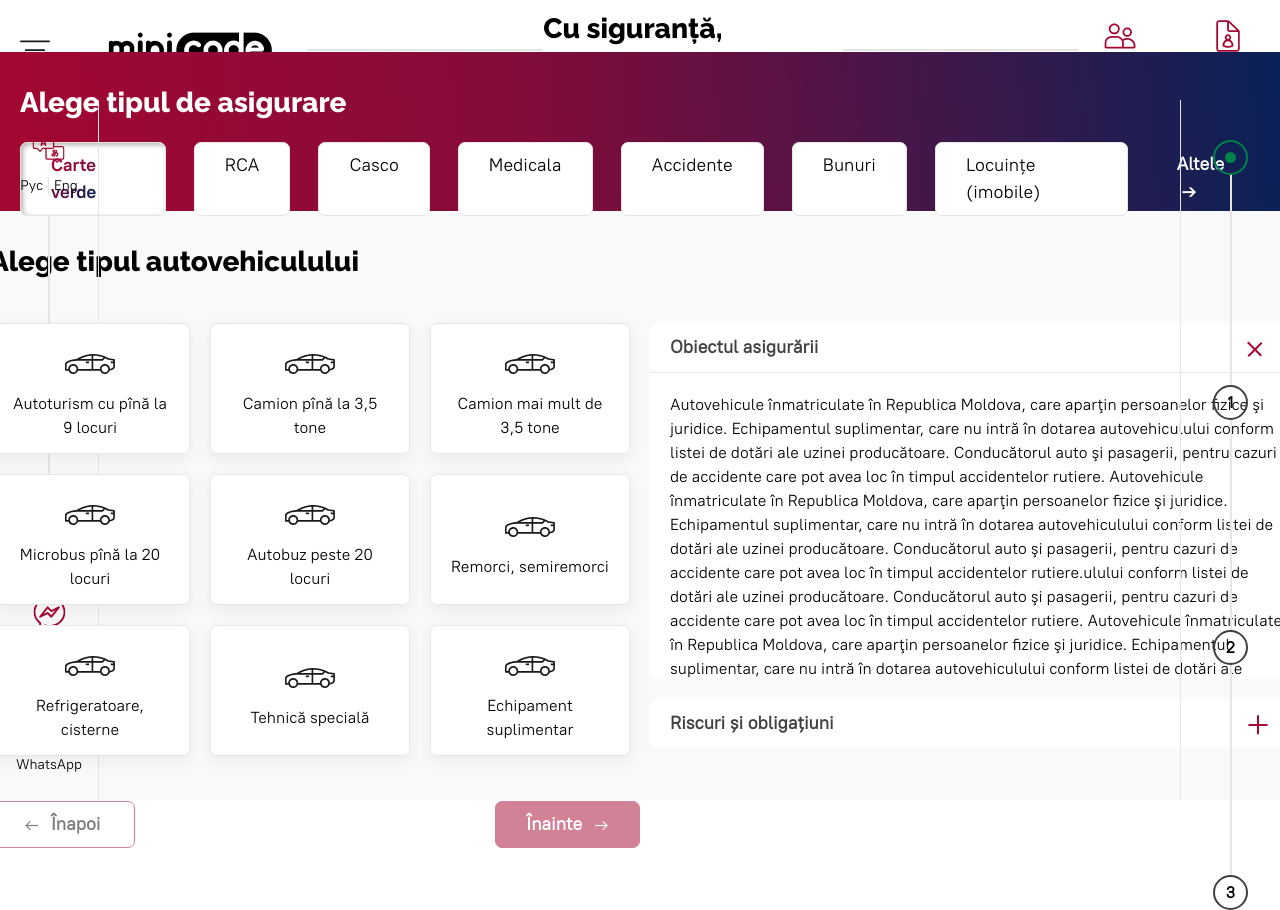
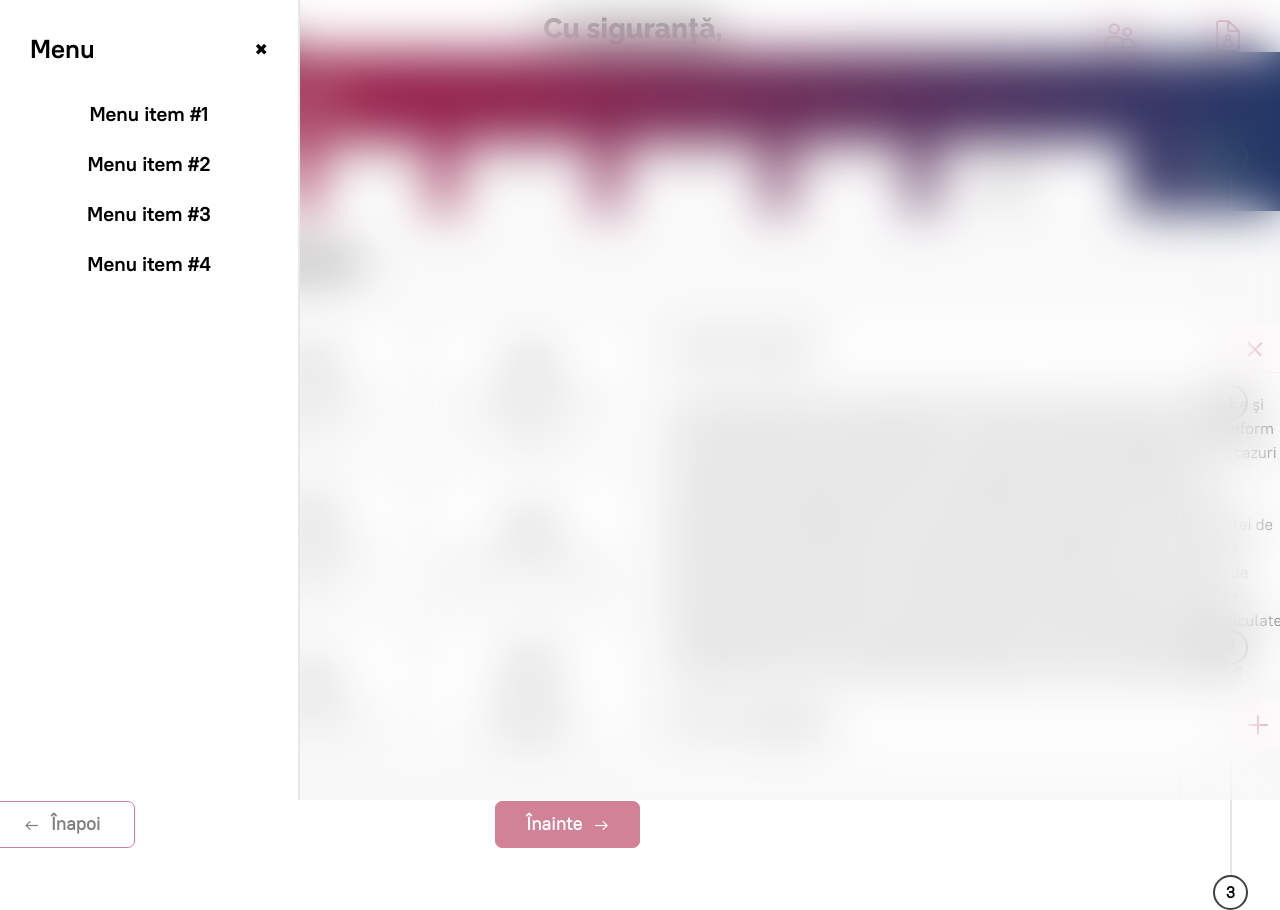
Before and after one commit to grandleemon/test-minicode, a React (Create React App) app: page / in a window 1280 px wide. Both pictures are taken after a click on the picture 34 px from the left and 49 px from the top of the page. Shown: the top 910 px of the page. Built offline with nearby package versions, Linux system fonts and the light colour scheme.

Commit message:
finished menu

```diff
--- a/src/App.css
+++ b/src/App.css
@@ -76,6 +76,20 @@ main{
   transition: ease-in-out 0.4s;
 }
 
+::-webkit-scrollbar {
+  width: 5px;
+}
+
+
+::-webkit-scrollbar-thumb {
+  background: #948e8c;
+  border-radius: 7px;
+}
+
+::-webkit-scrollbar-track {
+  background: #E7E5E4;
+}
+
 .collapse-content-active{
   opacity: 1;
   height: 307px;
--- a/src/components/GeneralInfo.jsx
+++ b/src/components/GeneralInfo.jsx
@@ -45,6 +45,7 @@ const GeneralInfo = ({cards, accordion, progressBar, activeTitle}) => {
                                 const changeIcon = index === activeIndex ? "plus-active" : "";
                                 return (
                                 <AccordionItem
+                                key={index}
                                 title={card.title}
                                 second
                                 description={card.description}
--- a/src/components/Header.jsx
+++ b/src/components/Header.jsx
@@ -1,14 +1,22 @@
+import { useState } from 'react'
+
 import menuIcon from './../assets/menu-icon.svg'
 import logo from './../assets/logo.png'
 import loginIcon from './../assets/login-icon.svg'
 import registrationIcon from './../assets/registration-icon.svg'
 
 const Header = () => {
+  const [activeMenu, setActiveMenu] = useState(false)
+
+  const handleMenu = () => {
+    setActiveMenu(!activeMenu)
+  }
+
   return (
-    <header className="h-[100px] bg-white w-[100%] border-[#E7E5E4] border-b-[1px] flex items-center justify-between">
+    <header className={`h-[100px] bg-white w-[100%] border-[#E7E5E4] border-b-[1px] flex items-center justify-between`}>
 
-    <div className="flex items-center justify-around w-[334px]">
-      <img src={menuIcon} alt="menu-icon" className="w-[32px] h-[32px] cursor-pointer"/>
+    <div className="flex items-center justify-between w-[334px]">
+      <img src={menuIcon} alt="menu-icon" className="w-[32px] h-[32px] cursor-pointer ml-[10%]" onClick={handleMenu}/>
       <a href="#">
         <img src={logo} alt="logo-image" />
       </a>
@@ -33,6 +41,30 @@ const Header = () => {
       </div>
     </div>
 
+    {activeMenu &&
+    <div className="absolute top-0 left-0 z-[100] h-[100vh] w-[100%] bg-white/10 backdrop-blur-[25px] opacity-100 transition-all duration-500">
+      <div className="h-[100vh] bg-white w-[300px] menu-wrapper border-r-[2px] font-face-pt-bold flex flex-col">
+        <div className="flex justify-between items-center p-[30px]">
+          <div className="font-[800] text-[26px]">
+            Menu
+          </div>
+          <div onClick={handleMenu} className="text-black cursor-pointer">
+            &#10006;
+          </div>
+        </div>
+
+        <nav className="">
+            <ul className="text-[20px] flex flex-col gap-[20px] items-center">
+              <li><a href="#" className="px-[80px] py-[10px] hover:bg-[#A40731] hover:text-white duration-300">Menu item #1</a></li>
+              <li><a href="#" className="px-[80px] py-[10px] hover:bg-[#A40731] hover:text-white duration-300">Menu item #2</a></li>
+              <li><a href="#" className="px-[80px] py-[10px] hover:bg-[#A40731] hover:text-white duration-300">Menu item #3</a></li>
+              <li><a href="#" className="px-[80px] py-[10px] hover:bg-[#A40731] hover:text-white duration-300">Menu item #4</a></li>
+            </ul>
+        </nav>
+      </div>
+    </div>
+    }
+
   </header>
   )
 }
--- a/src/components/LeftSidebar.jsx
+++ b/src/components/LeftSidebar.jsx
@@ -1,16 +1,35 @@
+import { useState } from 'react'
+
 import languageIcon from './../assets/language-icon.svg'
 import phoneIcon from './../assets/phone-icon.svg'
 import messengerIcon from './../assets/messenger-icon.svg'
 import whatsAppIcon from './../assets/whatsapp-icon.svg'
 
 const LeftSidebar = () => {
+    const [chooseLang, setChooseLang] = useState("Rom")
+
+    const handleChangeLang = (lang) => {
+        switch(lang){
+            case "Rom": {
+                setChooseLang("Rom")
+                break
+            }
+            case "Рус": {
+                setChooseLang("Рус")
+                break
+            }
+        }
+    }
+
   return (
     <div className="left-sidebar w-[99px] flex flex-col justify-between absolute items-center text-[14px] pt-[33px] font-face-pt-regular border-[#E7E5E4] border-r-[1px]">
         <div className="flex flex-col justify-center items-center mb-[20px]">
             <img src={languageIcon} alt="language-icon" />
             <div className="mt-[10px]">
-                <span className="border-[#E7E5E4] border-r-[1px] h-[21px] px-[5px] cursor-pointer hover:underline">Рус</span>
-                <span className="px-[5px] h-[21px] cursor-pointer hover:underline">Eng</span>
+                <span className={`border-[#E7E5E4] border-r-[1px] h-[21px] px-[5px] cursor-pointer hover:underline ${chooseLang == "Рус" ? "text-[#A40731]" : ""}`}
+                onClick={() => handleChangeLang("Рус")}>Рус</span>
+                <span className={`px-[5px] h-[21px] cursor-pointer hover:underline ${chooseLang == "Rom" ? "text-[#A40731]" : ""}`}
+                onClick={() => handleChangeLang("Rom")}>Rom</span>
             </div>
         </div>
 
--- a/src/pages/InsurancePage.jsx
+++ b/src/pages/InsurancePage.jsx
@@ -1,4 +1,4 @@
-import { useEffect, useState } from 'react'
+import { useState } from 'react'
 import InsuranceType from '../components/InsuranceTypes'
 import GeneralInfo from './../components/GeneralInfo'
 
@@ -478,7 +478,7 @@ const InsurancePage = () => {
             {generalInsuranceInfo.map((info, i) => {
                 return (
                     <div className={`${activeTab === i ? "active-block": "hidden-block"}`}>
-                        <GeneralInfo activeTitle={activeTitleTab} cards={info.cards} accordion={info.accordion} progressBar={info.stepProgress}/>
+                        <GeneralInfo key={i} activeTitle={activeTitleTab} cards={info.cards} accordion={info.accordion} progressBar={info.stepProgress}/>
                     </div>
                 )
             })}
```
